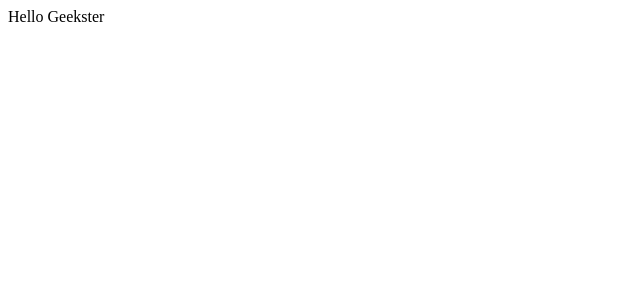
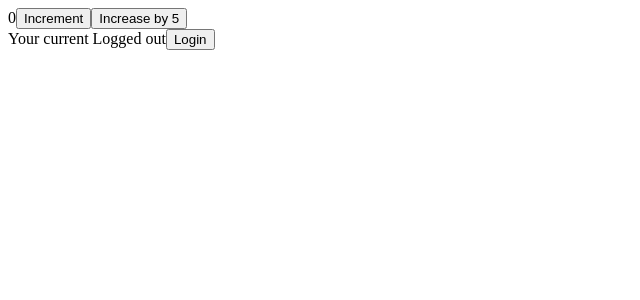
Before and after one commit to mshirhaan/fs19-geekster, a React (Vite) app: page / in a window 1280 px wide. Shown: the top 300 px of the page, without its empty margins (0-640 px from the left). Built offline with nearby package versions, Linux system fonts and the light colour scheme.

Commit message:
redux toolkit example

```diff
--- a/package.json
+++ b/package.json
@@ -10,8 +10,10 @@
     "preview": "vite preview"
   },
   "dependencies": {
+    "@reduxjs/toolkit": "^2.2.7",
     "react": "^18.3.1",
-    "react-dom": "^18.3.1"
+    "react-dom": "^18.3.1",
+    "react-redux": "^9.1.2"
   },
   "devDependencies": {
     "@types/react": "^18.3.3",
--- a/src/App.jsx
+++ b/src/App.jsx
@@ -1,7 +1,15 @@
 import "./App.css";
+import Auth from "./Auth";
+import Counter from "./Counter";
 
 function App() {
-  return <div>Hello Geekster</div>;
+  return (
+    <div>
+      <Counter />
+
+      <Auth></Auth>
+    </div>
+  );
 }
 
 export default App;
--- /dev/null
+++ b/src/Auth.jsx
@@ -0,0 +1,26 @@
+import React from "react";
+import { useDispatch, useSelector } from "react-redux";
+import { authActions } from "./store";
+
+function Auth() {
+  const isAuthenticated = useSelector((state) => state.auth.isAuthenticated);
+
+  const dispatch = useDispatch();
+
+  const login = () => {
+    dispatch(authActions.login());
+  };
+  const logout = () => {
+    dispatch(authActions.logout());
+  };
+
+  return (
+    <div>
+      Your current {isAuthenticated ? "Logged In" : "Logged out"}
+      {isAuthenticated && <button onClick={logout}>Logout</button>}
+      {!isAuthenticated && <button onClick={login}>Login</button>}
+    </div>
+  );
+}
+
+export default Auth;
--- /dev/null
+++ b/src/Counter.jsx
@@ -0,0 +1,28 @@
+import React, { useState } from "react";
+import { useDispatch, useSelector } from "react-redux";
+
+import { counterActions } from "./store";
+
+function Counter() {
+  const counter = useSelector((state) => state.counter.count);
+
+  const dispatch = useDispatch();
+
+  const incrementHandler = () => {
+    dispatch(counterActions.increment());
+  };
+
+  const increaseHandler = () => {
+    dispatch(counterActions.increase(5));
+  };
+
+  return (
+    <div>
+      {counter}
+      <button onClick={incrementHandler}>Increment</button>
+      <button onClick={increaseHandler}>Increase by 5</button>
+    </div>
+  );
+}
+
+export default Counter;
--- a/src/main.jsx
+++ b/src/main.jsx
@@ -2,5 +2,11 @@ import React from "react";
 import ReactDOM from "react-dom/client";
 import App from "./App.jsx";
 import "./index.css";
+import { Provider } from "react-redux";
+import store from "./store/index.js";
 
-ReactDOM.createRoot(document.getElementById("root")).render(<App />);
+ReactDOM.createRoot(document.getElementById("root")).render(
+  <Provider store={store}>
+    <App />
+  </Provider>
+);
--- /dev/null
+++ b/src/store/index.js
@@ -0,0 +1,49 @@
+import { configureStore, createSlice } from "@reduxjs/toolkit";
+
+const counterInitialState = { count: 0, showCounter: true };
+const authIntialState = { isAuthenticated: false };
+
+const counterSlice = createSlice({
+  name: "counter",
+  initialState: counterInitialState,
+  reducers: {
+    increment(state) {
+      state.count++;
+    },
+    decrement(state) {
+      state.count--;
+    },
+    increase(state, action) {
+      state.count = state.count + action.payload;
+    },
+    toggleCounter() {},
+  },
+});
+
+const authSlice = createSlice({
+  name: "auth",
+  initialState: authIntialState,
+  reducers: {
+    login(state) {
+      state.isAuthenticated = true;
+    },
+    logout(state) {
+      state.isAuthenticated = false;
+    },
+  },
+});
+
+let obj = {
+  counter: { count: 0, showCounter: true },
+  auth: { isAuthenticated: false },
+};
+
+const store = configureStore({
+  reducer: { counter: counterSlice.reducer, auth: authSlice.reducer },
+});
+
+export const counterActions = counterSlice.actions;
+
+export const authActions = authSlice.actions;
+
+export default store;
```
Also changed, not shown: 1 other file (tests, documents, lock files or other folders).
